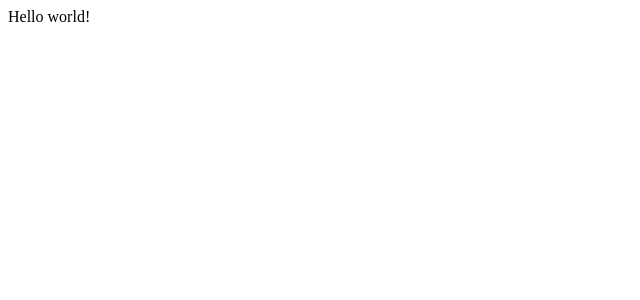
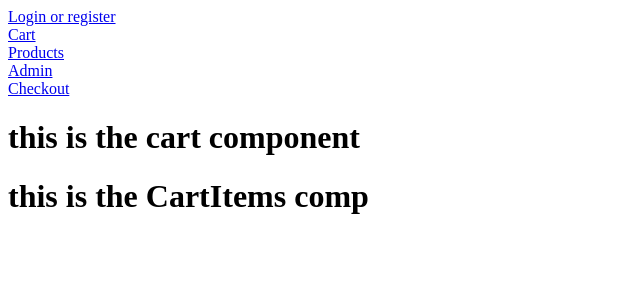
Before and after one commit to vivianwong905/Whisker-World, a React (Vite) app: page /cart in a window 1280 px wide. Shown: the top 300 px of the page, without its empty margins (0-640 px from the left). Built offline with nearby package versions, Linux system fonts and the light colour scheme.

Commit message:
add baseholder comp

```diff
--- a/client/App.jsx
+++ b/client/App.jsx
@@ -1,10 +1,40 @@
-const App = () => {
 
-    return (
-      <div className="App">
-        Hello world!
+import { Routes, Route, Link } from 'react-router-dom';
+import Login_register from './components/login_register';
+import Cart from './components/cart';
+import Products from './components/products';
+import Admin from './components/admin';
+import Checkout from './components/checkout';
+
+
+
+function App() {
+  return (
+    <>
+      <div id="container">
+        <div id="navbar">
+          <Link to="/auth/register">Login or register</Link>
+          <br />
+          <Link to="/Cart">Cart</Link>
+          <br />
+          <Link to="/">Products</Link>
+          <br />
+          <Link to="/auth">Admin</Link>
+          <br />
+          <Link to="/checkout">Checkout</Link>
+        </div>
+        <div id="main-section">
+          <Routes>
+            <Route path="/auth/register" element={<Login_register />} />
+            <Route path="/cart" element={<Cart />} />
+            <Route path="/" element={<Products />} />
+            <Route path="/auth" element={<Admin />} />
+            <Route path="/checkout" element={<Checkout />} />
+          </Routes>
+        </div>
       </div>
-    );
-  }
+    </>
+  );
+}
 
-  export default App;
+export default App;
--- /dev/null
+++ b/client/components/Admin.jsx
@@ -0,0 +1,11 @@
+const Admin = () => {
+  return (
+    <>
+      <div className="admin">
+        <h1>this is the admin component</h1>
+      </div>
+    </>
+  );
+};
+
+export default Admin;
--- /dev/null
+++ b/client/components/Cart.jsx
@@ -0,0 +1,14 @@
+import CartItems from "./cartItems";
+
+const Cart = () => {
+  return (
+    <>
+      <div className="cart">
+        <h1>this is the cart component</h1>
+        <CartItems />
+      </div>
+    </>
+  );
+};
+
+export default Cart;
--- /dev/null
+++ b/client/components/CartItems.jsx
@@ -0,0 +1,11 @@
+const CartItems = () => {
+  return (
+    <>
+      <div className="cartItems">
+        <h1>this is the CartItems comp</h1>
+      </div>
+    </>
+  );
+};
+
+export default CartItems;
--- /dev/null
+++ b/client/components/Checkout.jsx
@@ -0,0 +1,13 @@
+//we might use bookbuddy example but having this here just in case
+
+const Checkout = () => {
+  return (
+    <>
+      <div className="heckout">
+        <h1>this is the Checkout component</h1>
+      </div>
+    </>
+  );
+};
+
+export default Checkout;
--- /dev/null
+++ b/client/components/Login_register.jsx
@@ -0,0 +1,14 @@
+// we might not need auth/login
+
+
+const Login_register = () => {
+  return (
+    <>
+      <div className="login_register">
+        <h1>this is the login/register component</h1>
+      </div>
+    </>
+  );
+};
+
+export default Login_register;
--- /dev/null
+++ b/client/components/Products.jsx
@@ -0,0 +1,14 @@
+import SingleProducts from "./singleProduct";
+
+const Products = () => {
+  return (
+    <>
+      <div className="products">
+        <h1>this is the Products component</h1>
+        <SingleProducts />
+      </div>
+    </>
+  );
+};
+
+export default Products;
--- /dev/null
+++ b/client/components/SingleProduct.jsx
@@ -0,0 +1,11 @@
+const SingleProducts = () => {
+  return (
+    <>
+      <div className="singleProducts">
+        <h1>this is the SingleProducts component</h1>
+      </div>
+    </>
+  );
+};
+
+export default SingleProducts;
--- a/client/main.jsx
+++ b/client/main.jsx
@@ -2,8 +2,8 @@ import React from "react";
 import ReactDOM from "react-dom/client";
 import App from "./App";
 import "./index.css";
+import { BrowserRouter } from "react-router-dom";
 
-// TODO: Add React Router
 
 // TODO: Add Redux Store
 
@@ -11,6 +11,8 @@ import "./index.css";
 
 ReactDOM.createRoot(document.getElementById("root")).render(
   <React.StrictMode>
+    <BrowserRouter>
     <App />
+    </BrowserRouter>
   </React.StrictMode>
 );
```
